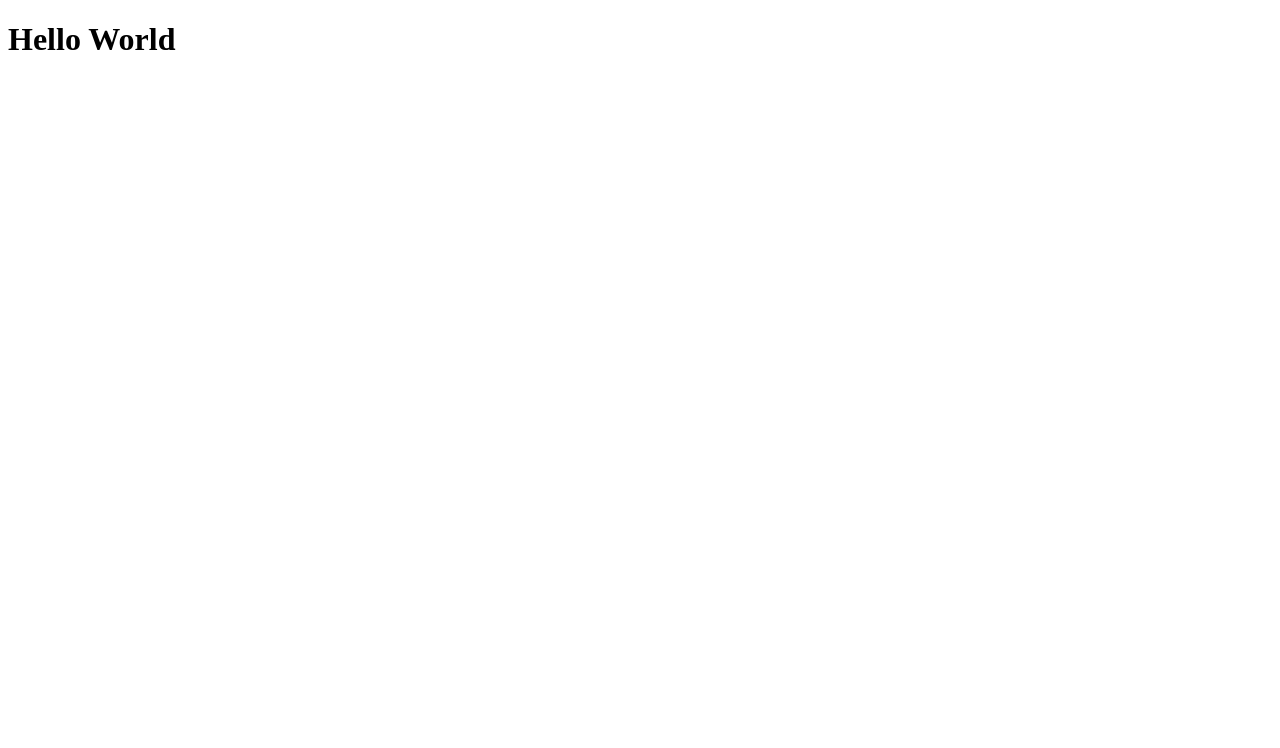
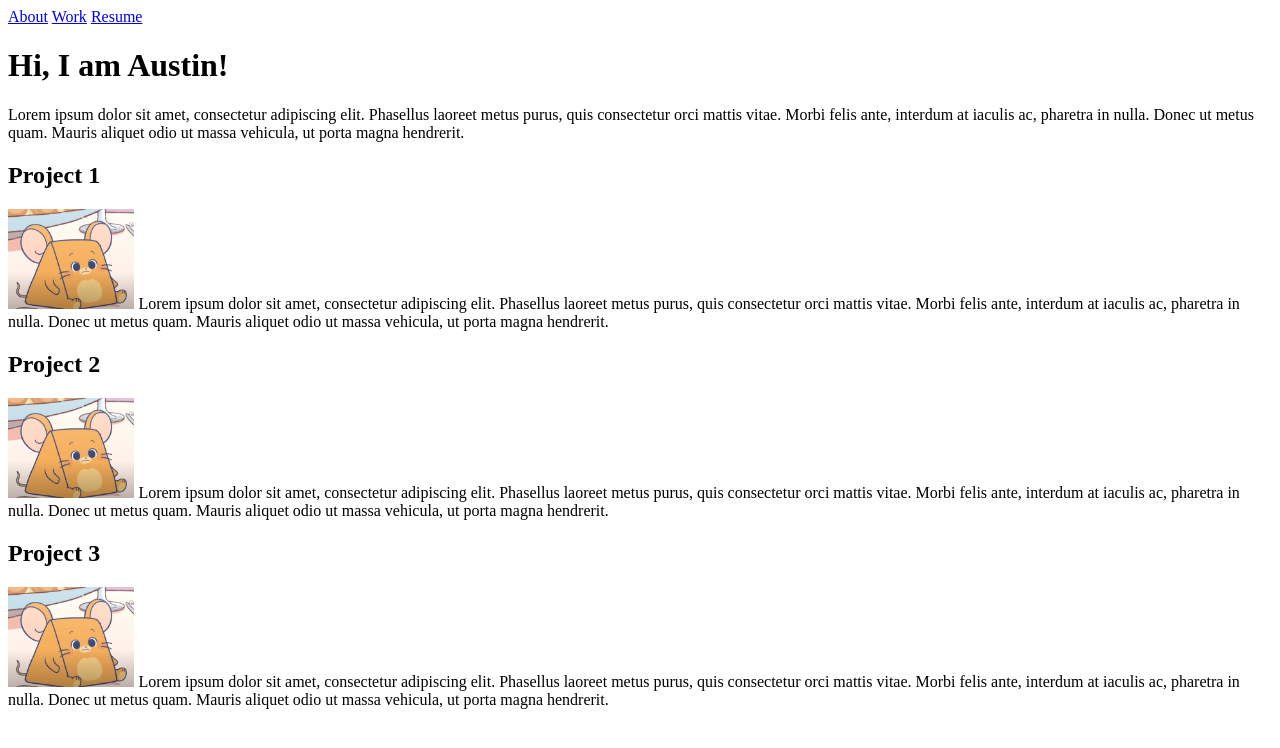
Before and after one commit to austinyu12/portfoliowebsite, a plain HTML site: page index.html in a window 1280 px wide. Drawn offline with Linux system fonts and the light colour scheme.

Commit message:
filled out home page, 2 new pages, nav

```diff
--- a/index.html
+++ b/index.html
@@ -3,8 +3,54 @@
     <head>
         <meta charset="utf-8">
         <title>Austin's Portfolio</title>
+        <link rel="stylesheet" href="style.css">
     </head>
+
     <body>
-        <h1>Hello World</h1>
+        <header>
+            <nav>
+                <a href="about.html">About</a>
+                <a href="index.html">Work</a>
+                <a href="resume.html">Resume</a>
+            </nav>
+        </header>
+
+        <main>
+            <h1>Hi, I am Austin!</h1>
+            <p>Lorem ipsum dolor sit amet, consectetur adipiscing elit. Phasellus
+                laoreet metus purus, quis consectetur orci mattis vitae. Morbi felis
+                 ante, interdum at iaculis ac, pharetra in nulla. Donec ut metus quam.
+                 Mauris aliquet odio ut massa vehicula, ut porta magna hendrerit.</p>
+
+            <section>
+                <h2>Project 1</h2>
+                <p><img src="images/placeholder.png" alt="Jerry after consuming a
+                    block of cheese" width="10%" height="auto">
+                    Lorem ipsum dolor sit amet, consectetur adipiscing elit. Phasellus
+                    laoreet metus purus, quis consectetur orci mattis vitae. Morbi felis
+                     ante, interdum at iaculis ac, pharetra in nulla. Donec ut metus quam.
+                     Mauris aliquet odio ut massa vehicula, ut porta magna hendrerit.</p>
+            </section>
+
+            <section>
+                <h2>Project 2</h2>
+                <p><img src="images/placeholder.png" alt="Jerry after consuming a
+                    block of cheese" width="10%" height="auto">
+                    Lorem ipsum dolor sit amet, consectetur adipiscing elit. Phasellus
+                    laoreet metus purus, quis consectetur orci mattis vitae. Morbi felis
+                    ante, interdum at iaculis ac, pharetra in nulla. Donec ut metus quam.
+                    Mauris aliquet odio ut massa vehicula, ut porta magna hendrerit.</p>
+            </section>
+
+            <section>
+                <h2>Project 3</h2>
+                <p><img src="images/placeholder.png" alt="Jerry after consuming a
+                    block of cheese" width="10%" height="auto">
+                    Lorem ipsum dolor sit amet, consectetur adipiscing elit. Phasellus
+                    laoreet metus purus, quis consectetur orci mattis vitae. Morbi felis
+                    ante, interdum at iaculis ac, pharetra in nulla. Donec ut metus quam.
+                    Mauris aliquet odio ut massa vehicula, ut porta magna hendrerit.</p>
+            </section>
+        </main>
     </body>
 </html>
```
Also changed, not shown: about.html (added, +13 -0 lines), resume.html (added, +13 -0 lines), images/placeholder.png (added), 1 other file.
